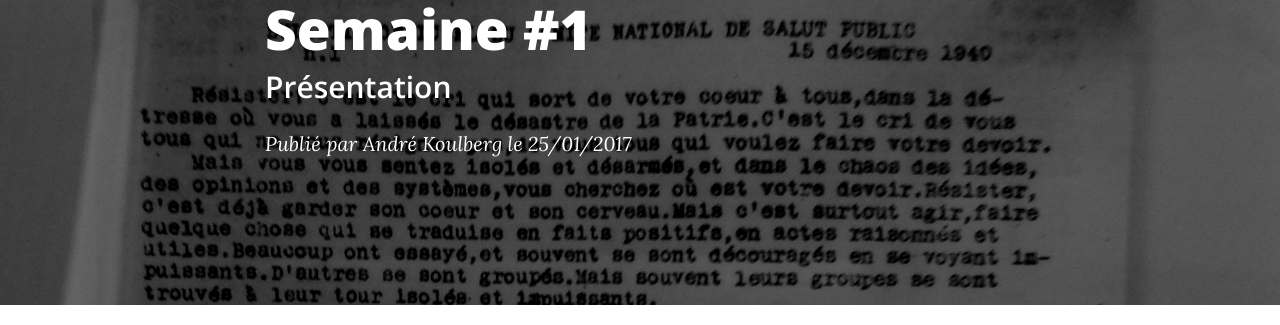
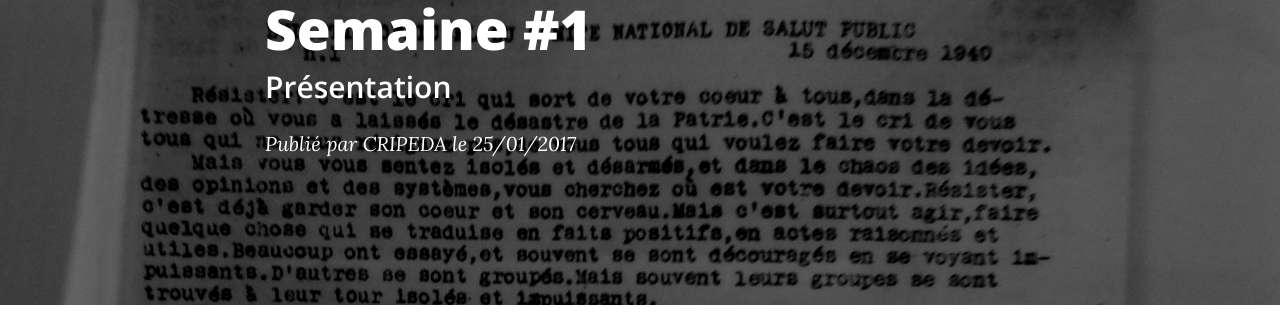
Before and after one commit to cripeda/cripeda.github.io, a Jekyll site: the page built from _posts/2017-01-25-semaine_1.md, in a window 1280 px wide. Shown: the part 271-596 px from the top of the page. Built offline with Jekyll 4.4.1, drawn with Linux system fonts in a browser that asks for light colours; nearby versions of some CDN libraries.

Commit message:
Edit article semaine_1

```diff
--- a/_posts/2017-01-25-semaine_1.md
+++ b/_posts/2017-01-25-semaine_1.md
@@ -3,7 +3,7 @@ layout:     post
 title:      "Semaine #1"
 subtitle:   "Présentation"
 date:       2017-01-25 13:00:00
-author:     "André Koulberg"
+author:     "CRIPEDA"
 header-img: "img/home-bg.jpg"
 ---
 
```
